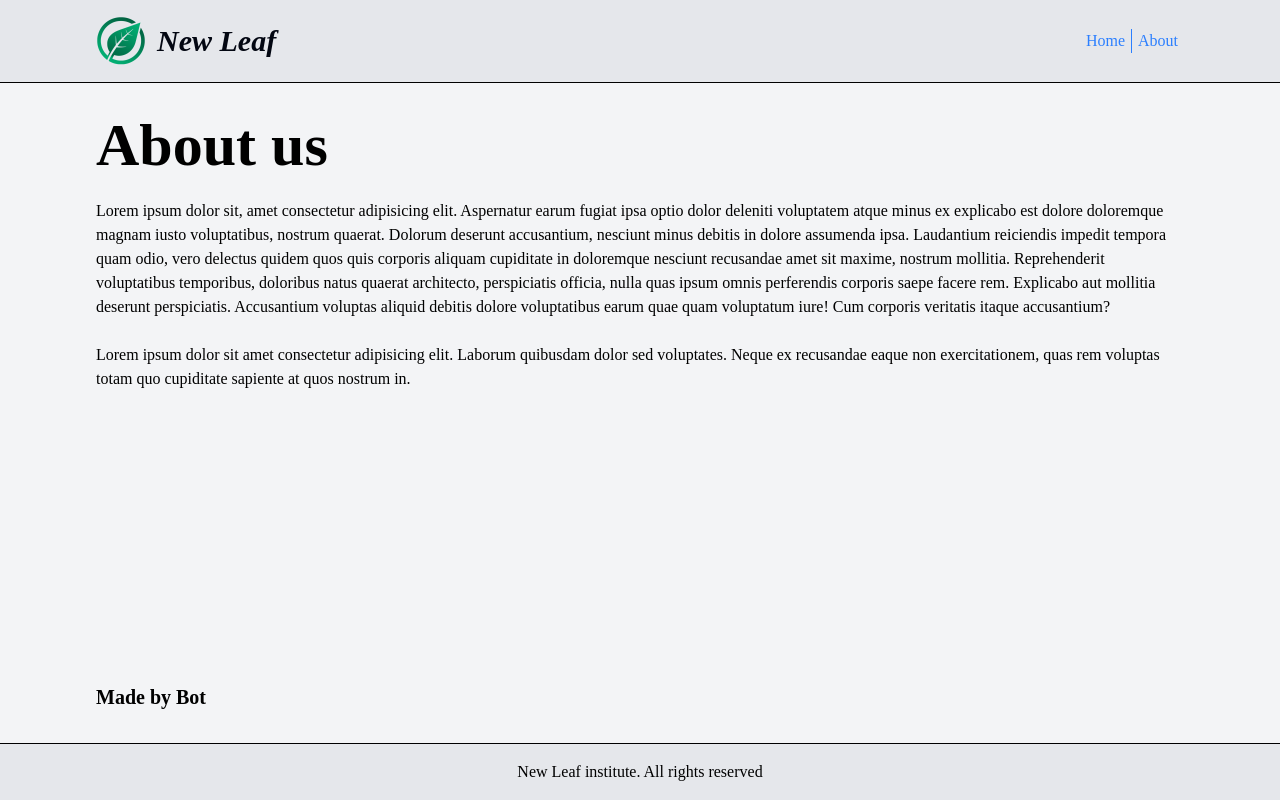
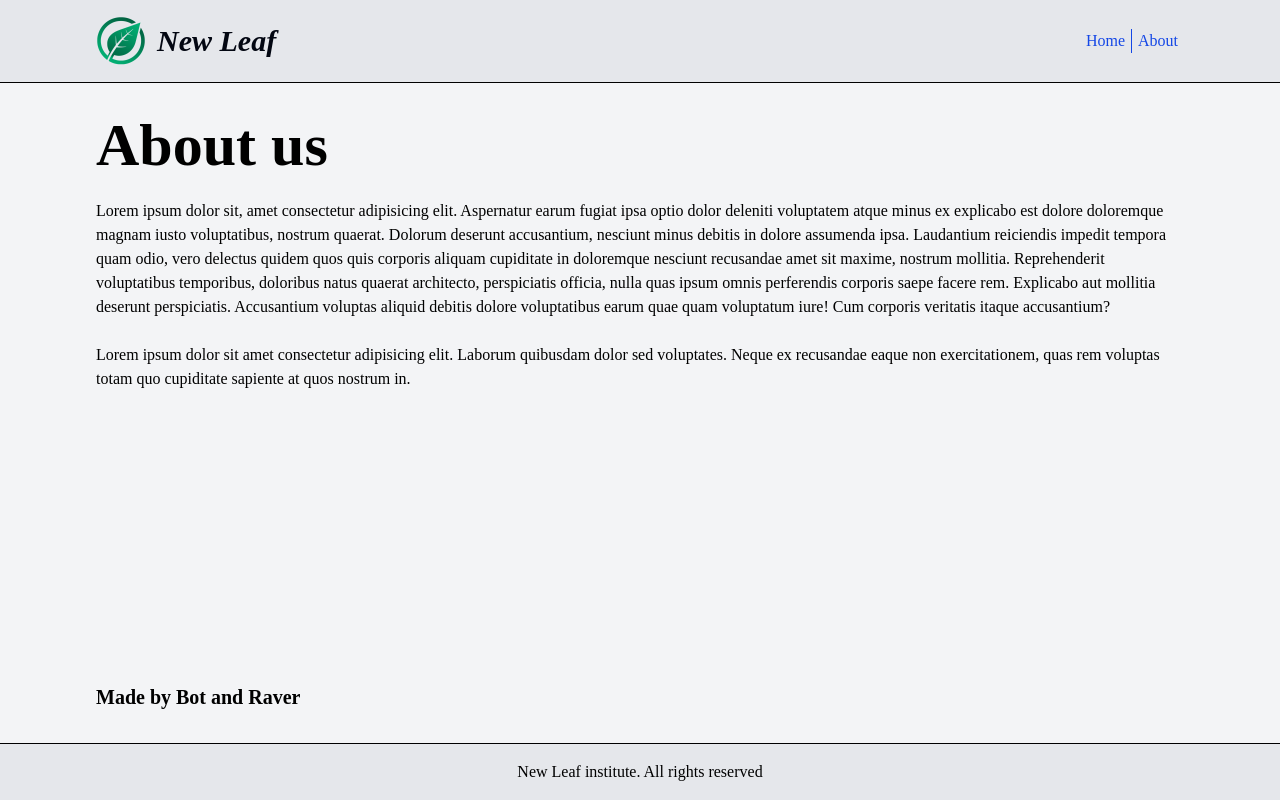
Before and after one commit to Joao-Victor-SM/mock-wiki, a Next.js app: page /about in a window 1280 px wide. Built offline with nearby package versions, Linux system fonts and the light colour scheme; a web font is replaced by a local one.

Commit message:
minor adjust

```diff
--- a/src/app/about/page.tsx
+++ b/src/app/about/page.tsx
@@ -26,7 +26,9 @@ const AboutPage = () => {
         exercitationem, quas rem voluptas totam quo cupiditate sapiente at quos
         nostrum in.
       </p>
-      <footer className="mt-auto text-xl font-semibold">Made by Bot</footer>
+      <footer className="mt-auto text-xl font-semibold">
+        Made by Bot and Raver
+      </footer>
     </main>
   );
 };
--- a/src/app/components/MainCard.tsx
+++ b/src/app/components/MainCard.tsx
@@ -14,7 +14,7 @@ export default function MainCard({title, content, href}: props) {
             shadow-md group-hover:shadow-lg flex flex-col
           `}
       >
-        <h2 className="text-2xl font-bold group-hover:underline text-blue-400">
+        <h2 className="text-2xl font-bold group-hover:underline text-blue-600">
           {title}
         </h2>
         <p className="overflow-hidden text-ellipsis line-clamp-7">{content}</p>
--- a/src/app/footer.tsx
+++ b/src/app/footer.tsx
@@ -1,7 +1,9 @@
 const Footer = () => {
   return (
     <footer className="bg-gray-200 p-4 mt-auto flex justify-center border-t">
-      <span className="">New Leaf institute. All rights reserved</span>
+      <span className="" title="Made by Bot and Raver">
+        New Leaf institute. All rights reserved
+      </span>
     </footer>
   );
 };
--- a/src/app/header.tsx
+++ b/src/app/header.tsx
@@ -12,10 +12,10 @@ const Header = () => {
         <h1 className="text-3xl  text-gray-950 p-2 py-1 ">New Leaf</h1>
       </Link>
       <nav className="flex ml-auto divide-x">
-        <Link href="/" className="text-blue-500 hover:underline px-1.5">
+        <Link href="/" className="text-blue-700 hover:underline px-1.5">
           Home
         </Link>
-        <Link href="/about" className="text-blue-500 hover:underline px-1.5">
+        <Link href="/about" className="text-blue-700 hover:underline px-1.5">
           About
         </Link>
       </nav>
```
